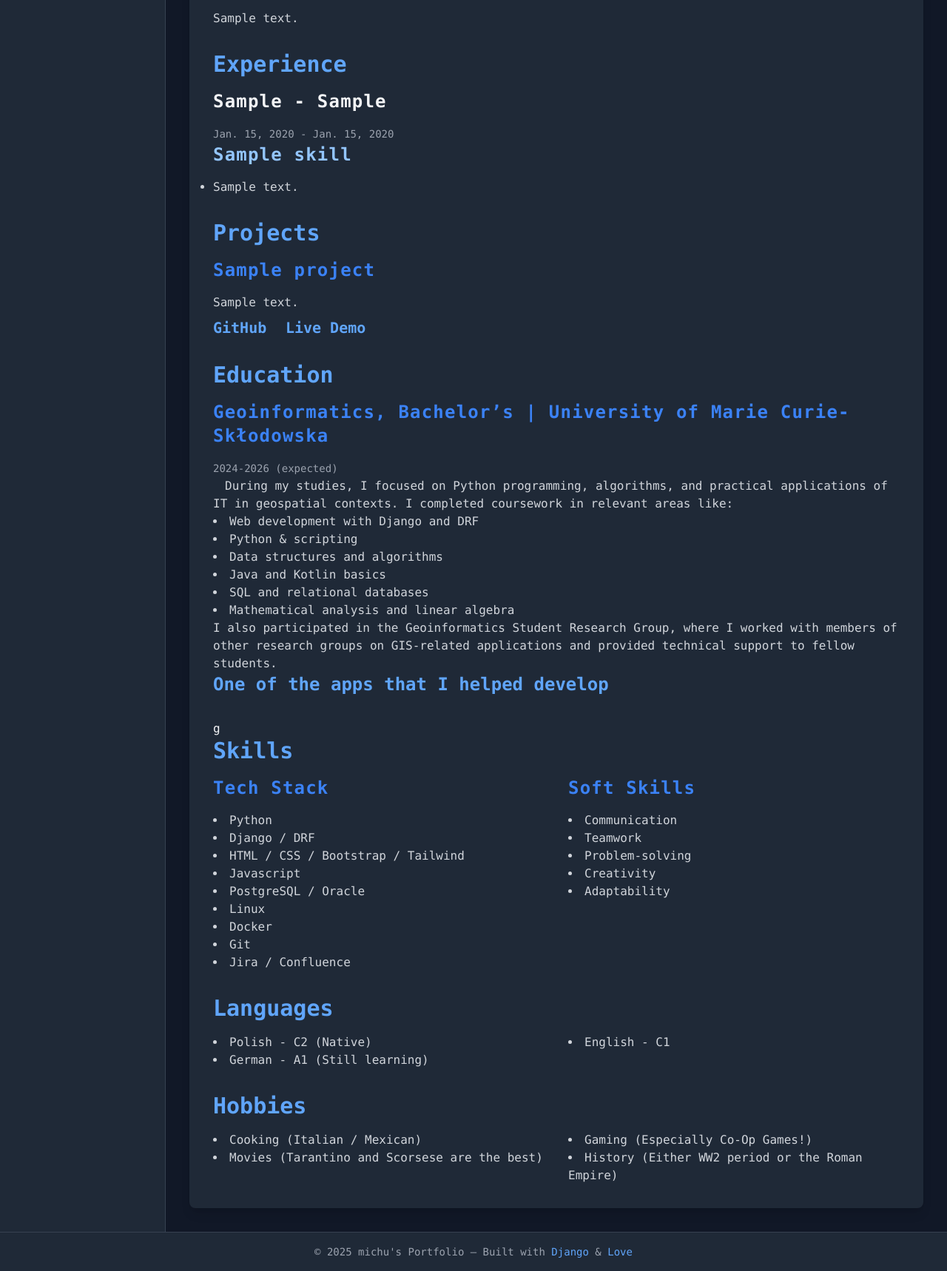
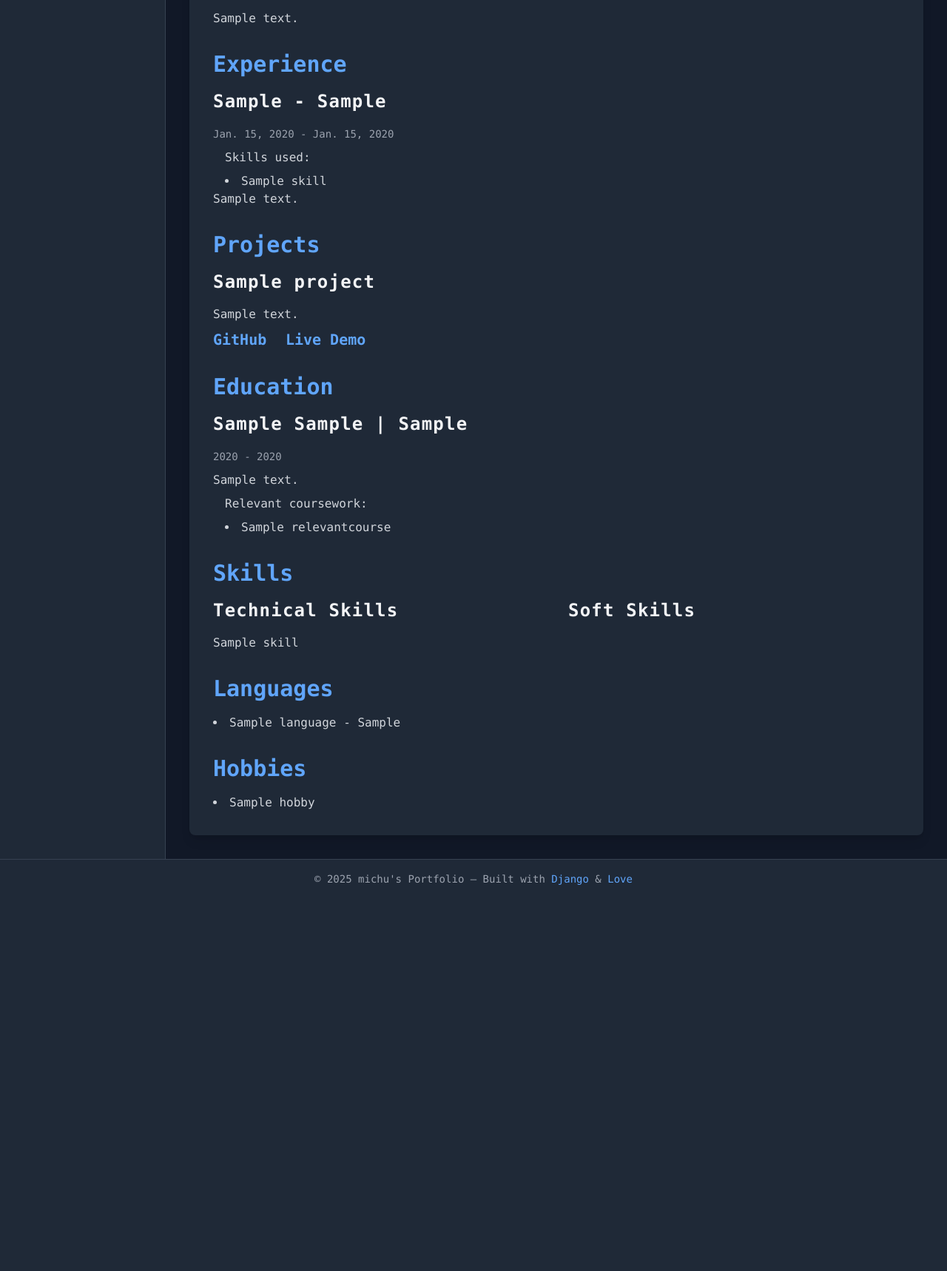
Before and after one commit to michu999/Portfolio_app, a Django app: page /resume/ in a window 1280 px wide. Shown: the part 291-2009 px from the top of the page at 74% size. After the commit the page ends 1487 px from the top, so only its background shows below. Run offline with Django 5.2, Linux system fonts and the light colour scheme; tables that the repository leaves empty hold one stand-in row (values such as "Sample post"); some libraries are stand-ins or nearby versions.

Commit message:
finished resume.html

```diff
--- a/portfolio_app/resume/admin.py
+++ b/portfolio_app/resume/admin.py
@@ -1,5 +1,5 @@
 from django.contrib import admin
-from resume.models import Experience, Education, Skill, RelevantCourse, Language, ProjectSection, ContactInfo, Summary
+from resume.models import Experience, Education, Skill, RelevantCourse, Language, ProjectSection, ContactInfo, Summary, Hobby
 
 # Register your models here.
 admin.site.register(Education)
@@ -10,3 +10,4 @@ admin.site.register(Language)
 admin.site.register(ProjectSection)
 admin.site.register(ContactInfo)
 admin.site.register(Summary)
+admin.site.register(Hobby)
--- a/portfolio_app/resume/models.py
+++ b/portfolio_app/resume/models.py
@@ -69,7 +69,7 @@ class Language(models.Model):
 
     class Meta:
         verbose_name_plural = 'Languages'
-        ordering = ['name']
+        ordering = ['-proficiency', 'name']
 
 class Summary(models.Model):
     text = models.TextField(blank=True, null=True)
@@ -101,3 +101,13 @@ class ProjectSection(models.Model):
 
     class Meta:
         verbose_name_plural = 'Project Sections'
+
+class Hobby(models.Model):
+    name = models.CharField(max_length=100)
+
+    def __str__(self):
+        return self.name
+
+    class Meta:
+        verbose_name_plural = 'Hobbies'
+        ordering = ['name']
--- a/portfolio_app/resume/templates/resume.html
+++ b/portfolio_app/resume/templates/resume.html
@@ -21,15 +21,18 @@
         <div class="mb-4">
             <h3 class="font-bold mb-4 text-2xl tracking-wider">{{exp.position}} - {{exp.company}}</h3>
             <span class="text-gray-400 text-sm">{{exp.start_date}} - {{exp.end_date}}</span>
-            <p class="font-bold mb-4 text-blue-300 text-2xl tracking-wider">
-                {% for skill in exp.skills_used.all %}
-                {{ skill.name }}{% if not forloop.last %}, {% endif %}
-                {% endfor %}
-            </p>
+            <div class="ml-4 mt-2">
+                <p class="text-gray-300">Skills used:</p>
+                <ul class="list-disc list-inside text-gray-300 mt-2">
+                    {% for skill in exp.skills_used.all %}
+                    <li>{{ skill.name }}</li>
+                    {% endfor %}
+                </ul>
+            </div>
             <ul class="list-disc list-outside text-gray-300 ml-6">
                 {% for line in exp.description.splitlines %}
                 {% if line %}
-                <li>{{ line }}</li>
+                <p>{{ line }}</p>
                 {% endif %}
                 {% endfor %}
             </ul>
@@ -38,11 +41,11 @@
     </section>
 
     <!-- Projects -->
-<section class="mb-8">
+    <section class="mb-8">
         <h2 class="text-3xl font-bold mb-4 text-blue-400">Projects</h2>
         {% for project in projects %}
         <div class="mb-6">
-            <h3 class="font-bold mb-4 text-blue-500 text-2xl tracking-wider">{{project.title}}</h3>
+            <h3 class="font-bold mb-4 text-2xl tracking-wider">{{project.title}}</h3>
             <p class="text-gray-300 mb-2">{{project.description}}</p>
             {% if project.github_url %}
             <a href="{{project.github_url}}" class="text-xl font-bold text-blue-400 mr-4">GitHub</a>
@@ -57,54 +60,54 @@
     <!-- Education -->
     <section class="mb-8">
         <h2 class="text-3xl font-bold mb-4 text-blue-400">Education</h2>
-        <div>
-            <h3 class="font-bold mb-4 text-blue-500 text-2xl tracking-wider">Geoinformatics, Bachelor’s |
-                University of Marie Curie-
-                Skłodowska</h3>
-            <span class="text-gray-400 text-sm">2024-2026 (expected)</span>
+        {% for edu in education %}
+        <div class="mb-6">
+            <h3 class="font-bold mb-4 text-2xl tracking-wider">{{ edu.field_of_study }} {{ edu.degree }} |
+                {{ edu.institution }}</h3>
+            <span class="text-gray-400 text-sm">{{ edu.start_date|date:"Y" }} - {% if edu.end_date %}{{ edu.end_date|date:"Y" }}{% else %}Present{% endif %}{% if not edu.end_date %} (expected){% endif %}</span>
+
+            {% if edu.description %}
+            <div class="text-gray-300 ml-0 mt-2">
+                {{ edu.description|linebreaks }}
+            </div>
+            {% endif %}
+
+            {% if edu.relevant_courses.all %}
+            <div class="ml-4 mt-2">
+                <p class="text-gray-300">Relevant coursework:</p>
+                <ul class="list-disc list-inside text-gray-300 mt-2">
+                    {% for course in edu.relevant_courses.all %}
+                    <li>{{ course.course_name }}</li>
+                    {% endfor %}
+                </ul>
+            </div>
+            {% endif %}
         </div>
-        <a class="text-gray-300 ml-4">During my studies, I focused on Python programming, algorithms, and practical
-            applications of IT in geospatial contexts. I completed coursework in relevant areas like:
+        {% endfor %}
+    </section>
 
-            <li>Web development with Django and DRF</li>
-            <li>Python & scripting</li>
-            <li>Data structures and algorithms</li>
-            <li>Java and Kotlin basics</li>
-            <li>SQL and relational databases</li>
-            <li>Mathematical analysis and linear algebra</li>
-
-            I also participated in the Geoinformatics Student Research Group, where I worked with members of other
-            research groups on GIS-related applications and provided technical support to fellow students.</a>
-
-        <p><a href="https://grzyby-w-polsce-wnozigp.opendata.arcgis.com/" class="text-2xl font-bold mb-4 text-blue-400">One of the apps that I helped develop</a></p>
-    </section>
-g
     <!-- Skills -->
     <section class="mb-8">
         <h2 class="text-3xl font-bold mb-4 text-blue-400">Skills</h2>
         <div class="grid grid-cols-1 md:grid-cols-2 gap-8">
             <div>
-                <h3 class="font-bold mb-4 text-blue-500 text-2xl tracking-wider">Tech Stack</h3>
+                <h3 class="font-bold mb-4 text-2xl tracking-wider">Technical Skills</h3>
                 <ul class="list-disc list-inside text-gray-300">
-                    <li>Python</li>
-                    <li>Django / DRF</li>
-                    <li>HTML / CSS / Bootstrap / Tailwind</li>
-                    <li>Javascript</li>
-                    <li>PostgreSQL / Oracle</li>
-                    <li>Linux</li>
-                    <li>Docker</li>
-                    <li>Git</li>
-                    <li>Jira / Confluence</li>
+                    {% for skill in skill %}
+                    {% if skill.category == 'tech' %}
+                    <p>{{ skill.name }}</p>
+                    {% endif %}
+                    {% endfor %}
                 </ul>
             </div>
             <div>
-                <h3 class="font-bold mb-4 text-blue-500 text-2xl tracking-wider">Soft Skills</h3>
+                <h3 class="font-bold mb-4 text-2xl tracking-wider">Soft Skills</h3>
                 <ul class="list-disc list-inside text-gray-300">
-                    <li>Communication</li>
-                    <li>Teamwork</li>
-                    <li>Problem-solving</li>
-                    <li>Creativity</li>
-                    <li>Adaptability</li>
+                    {% for skill in skill %}
+                    {% if skill.category == 'soft' %}
+                    <p>{{ skill.name }}</p>
+                    {% endif %}
+                    {% endfor %}
                 </ul>
             </div>
         </div>
@@ -114,9 +117,9 @@ g
     <section class="mb-8">
         <h2 class="text-3xl font-bold mb-4 text-blue-400">Languages</h2>
         <ul class="list-disc list-inside text-gray-300 grid grid-cols-2 gap-x-8">
-            <li>Polish - C2 (Native)</li>
-            <li>English - C1</li>
-            <li>German - A1 (Still learning)</li>
+            {% for lang in language %}
+            <li>{{ lang.name }} - {{ lang.proficiency }}{% if lang.note %} ({{ lang.note }}){% endif %}</li>
+            {% endfor %}
         </ul>
     </section>
 
@@ -124,10 +127,9 @@ g
     <section>
         <h2 class="text-3xl font-bold mb-4 text-blue-400">Hobbies</h2>
         <ul class="list-disc list-inside text-gray-300 grid grid-cols-2 gap-x-8">
-            <li>Cooking (Italian / Mexican)</li>
-            <li>Gaming (Especially Co-Op Games!)</li>
-            <li>Movies (Tarantino and Scorsese are the best)</li>
-            <li>History (Either WW2 period or the Roman Empire)</li>
+            {% for hobby in hobbies %}
+            <li>{{ hobby.name }}{% if hobby.description %} ({{ hobby.description }}){% endif %}</li>
+            {% endfor %}
         </ul>
     </section>
 
--- a/portfolio_app/resume/views.py
+++ b/portfolio_app/resume/views.py
@@ -1,5 +1,5 @@
 from django.shortcuts import render
-from resume.models import Education, Experience, Skill, RelevantCourse, Language, ProjectSection, ContactInfo, Summary
+from resume.models import Education, Experience, Skill, RelevantCourse, Language, ProjectSection, ContactInfo, Summary, Hobby
 from projects.models import Project
 
 def resume(request):
@@ -22,9 +22,10 @@ def resume(request):
         'relevant_course': RelevantCourse.objects.all(),
         'language': Language.objects.all(),
         'project_section': project_section,
-        'projects': projects,  # Add projects directly to the context
+        'projects': projects,
         'contact_info': ContactInfo.objects.first(),
         'summary': Summary.objects.first(),
+        'hobbies': Hobby.objects.all(),
     }
 
     return render(request, 'resume.html', context=context)
```
Also changed, not shown: portfolio_app/resume/migrations/0010_hobby_remove_projectsection_description_and_more.py (added).
